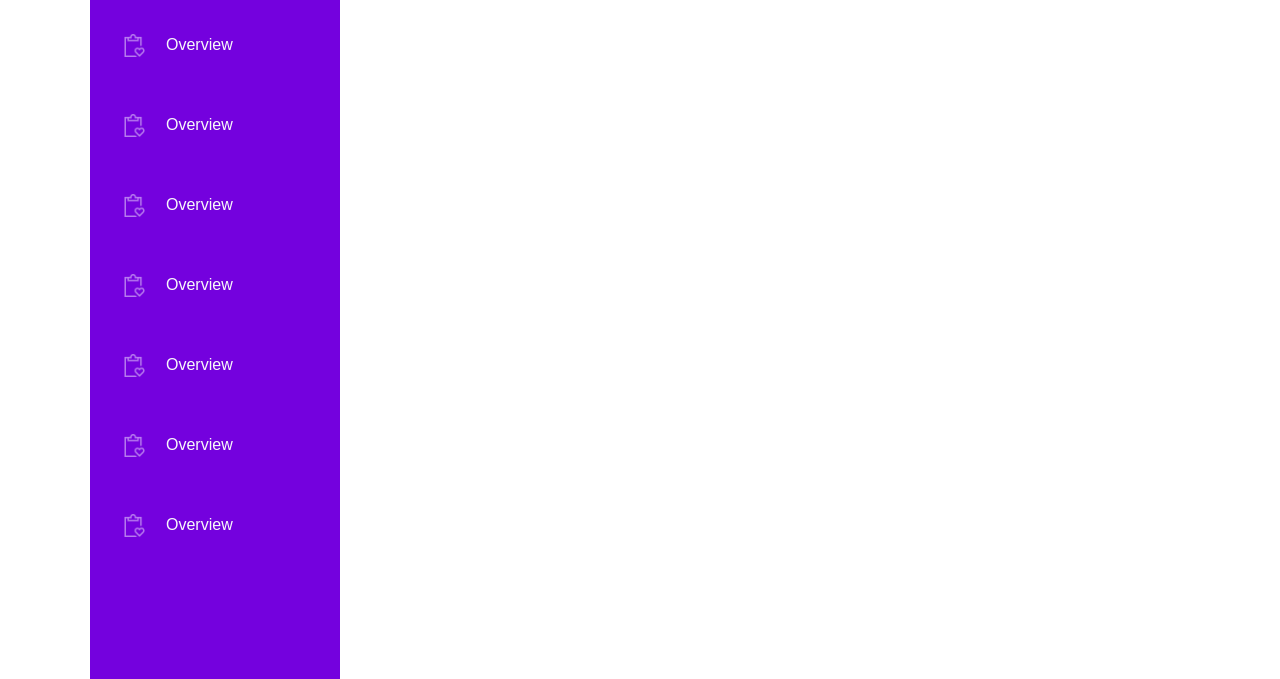
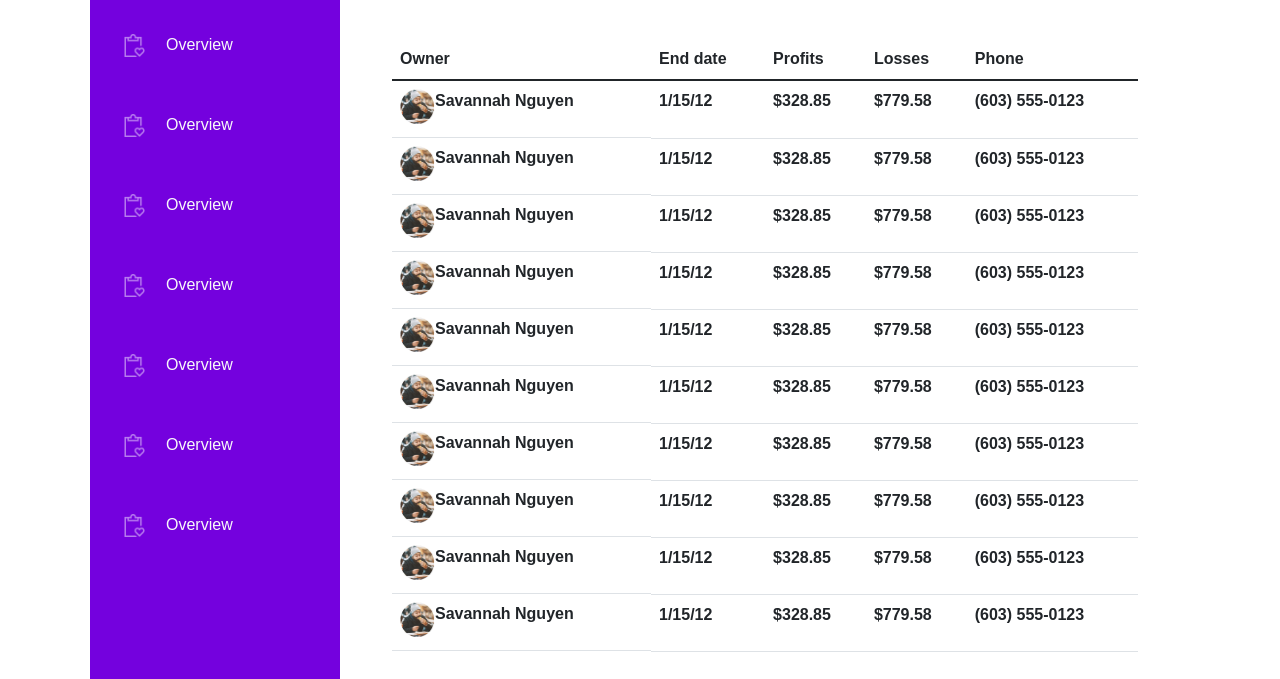
Before and after one commit to rakhmatillo16/overview, a website: page index.html in a window 1280 px wide. Shown: the part 121-800 px from the top of the page. Drawn offline with Linux system fonts and the light colour scheme.

Commit message:
table finished

```diff
--- a/index.html
+++ b/index.html
@@ -79,6 +79,121 @@
             </div>
         </div>
 
+        <table class="table">
+            <thead class="">
+                <tr>
+                    <th>Owner</th>
+                    <th>End date</th>
+                    <th>Profits</th>
+                    <th>Losses</th>
+                    <th>Phone</th>
+                </tr>
+            </thead>
+
+            <tbody>
+                <tr>
+                    <th class="d-flex flex-row align-items-centerr">
+                        <img class="table__img" src="./images/savannah.png" alt="savannah">
+                        <p>Savannah Nguyen</p>
+                    </th>
+                    <th>1/15/12</th>
+                    <th>$328.85</th>
+                    <th>$779.58</th>
+                    <th>(603) 555-0123</th>
+                </tr>
+                <tr>
+                    <th class="d-flex flex-row align-items-centerr">
+                        <img class="table__img" src="./images/savannah.png" alt="savannah">
+                        <p>Savannah Nguyen</p>
+                    </th>
+                    <th>1/15/12</th>
+                    <th>$328.85</th>
+                    <th>$779.58</th>
+                    <th>(603) 555-0123</th>
+                </tr>
+                <tr>
+                    <th class="d-flex flex-row align-items-centerr">
+                        <img class="table__img" src="./images/savannah.png" alt="savannah">
+                        <p>Savannah Nguyen</p>
+                    </th>
+                    <th>1/15/12</th>
+                    <th>$328.85</th>
+                    <th>$779.58</th>
+                    <th>(603) 555-0123</th>
+                </tr>
+                <tr>
+                    <th class="d-flex flex-row align-items-centerr">
+                        <img class="table__img" src="./images/savannah.png" alt="savannah">
+                        <p>Savannah Nguyen</p>
+                    </th>
+                    <th>1/15/12</th>
+                    <th>$328.85</th>
+                    <th>$779.58</th>
+                    <th>(603) 555-0123</th>
+                </tr>
+                <tr>
+                    <th class="d-flex flex-row align-items-centerr">
+                        <img class="table__img" src="./images/savannah.png" alt="savannah">
+                        <p>Savannah Nguyen</p>
+                    </th>
+                    <th>1/15/12</th>
+                    <th>$328.85</th>
+                    <th>$779.58</th>
+                    <th>(603) 555-0123</th>
+                </tr>
+                <tr>
+                    <th class="d-flex flex-row align-items-centerr">
+                        <img class="table__img" src="./images/savannah.png" alt="savannah">
+                        <p>Savannah Nguyen</p>
+                    </th>
+                    <th>1/15/12</th>
+                    <th>$328.85</th>
+                    <th>$779.58</th>
+                    <th>(603) 555-0123</th>
+                </tr>
+                <tr>
+                    <th class="d-flex flex-row align-items-centerr">
+                        <img class="table__img" src="./images/savannah.png" alt="savannah">
+                        <p>Savannah Nguyen</p>
+                    </th>
+                    <th>1/15/12</th>
+                    <th>$328.85</th>
+                    <th>$779.58</th>
+                    <th>(603) 555-0123</th>
+                </tr>
+                <tr>
+                    <th class="d-flex flex-row align-items-centerr">
+                        <img class="table__img" src="./images/savannah.png" alt="savannah">
+                        <p>Savannah Nguyen</p>
+                    </th>
+                    <th>1/15/12</th>
+                    <th>$328.85</th>
+                    <th>$779.58</th>
+                    <th>(603) 555-0123</th>
+                </tr>
+                <tr>
+                    <th class="d-flex flex-row align-items-centerr">
+                        <img class="table__img" src="./images/savannah.png" alt="savannah">
+                        <p>Savannah Nguyen</p>
+                    </th>
+                    <th>1/15/12</th>
+                    <th>$328.85</th>
+                    <th>$779.58</th>
+                    <th>(603) 555-0123</th>
+                </tr>
+                <tr>
+                    <th class="d-flex flex-row align-items-centerr">
+                        <img class="table__img" src="./images/savannah.png" alt="savannah">
+                        <p>Savannah Nguyen</p>
+                    </th>
+                    <th>1/15/12</th>
+                    <th>$328.85</th>
+                    <th>$779.58</th>
+                    <th>(603) 555-0123</th>
+                </tr>
+            </tbody>
+        </table>
+
     </section>
 </div>
 
--- a/scss/all-blocks/_header.scss
+++ b/scss/all-blocks/_header.scss
@@ -36,3 +36,10 @@
         padding: 52px 0;
     }
 }
+
+.table {
+    &__img {
+        width: 35px;
+        height: 35px;
+    }
+}
```
Also changed, not shown: css/main.min.css, images/savannah.png (added), 1 other file.
